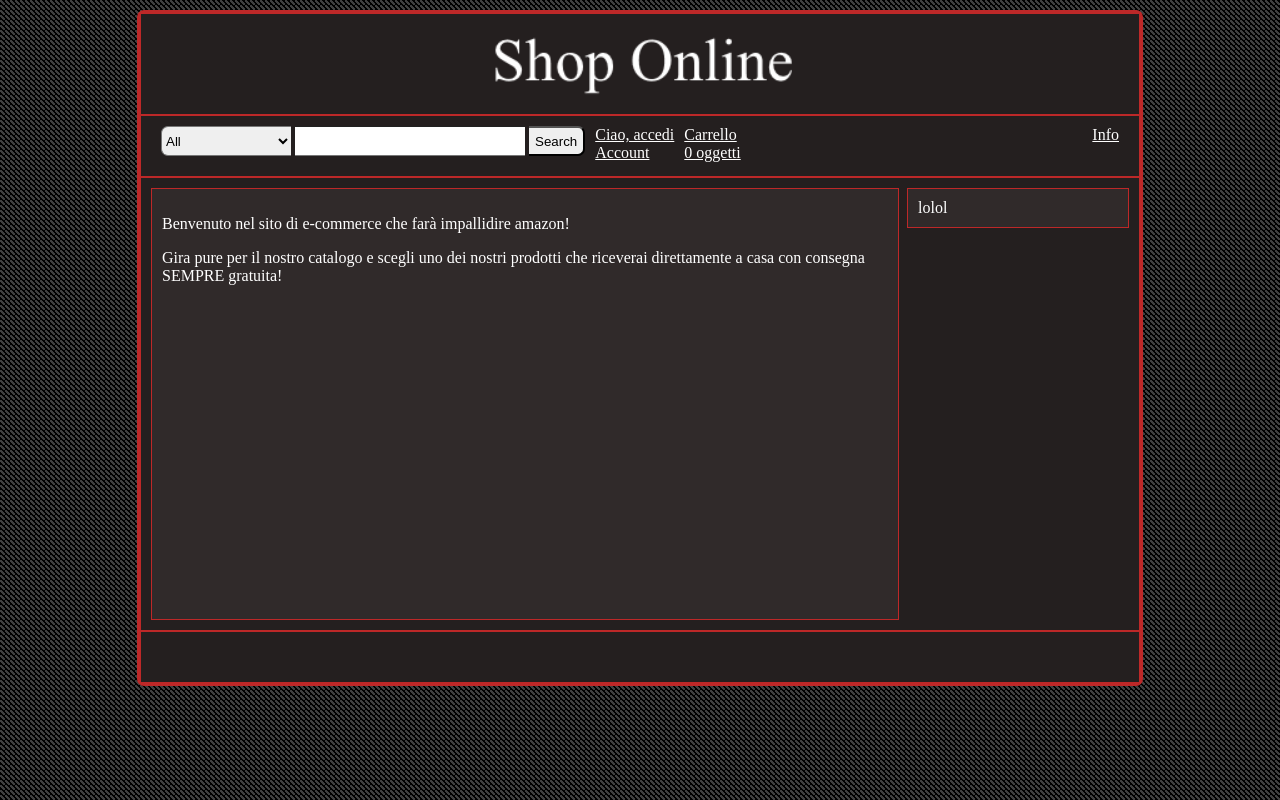
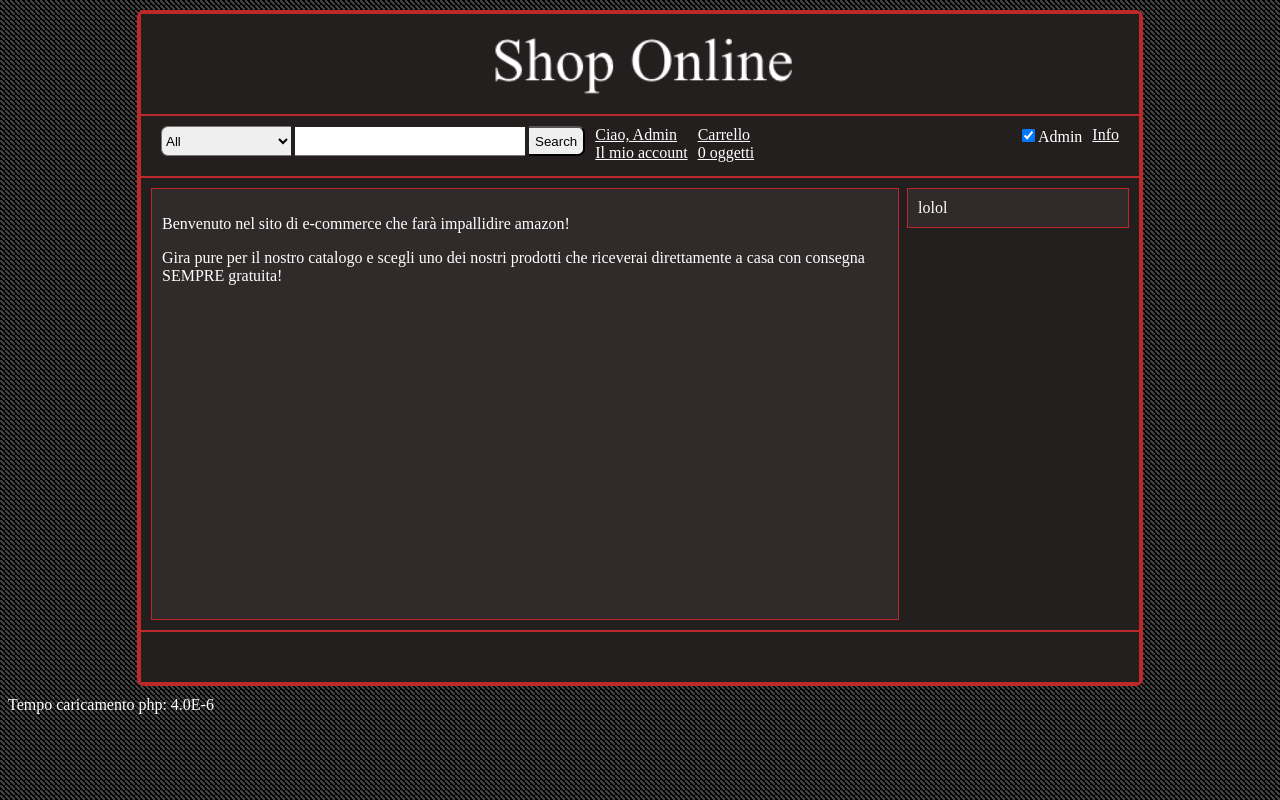
Before and after one commit to LuigiFiorelli91/UnicaProgettoAmm, a PHP site: page / in a window 1280 px wide. Run offline with PHP 8.4, Linux system fonts and the light colour scheme; tables that the repository leaves empty hold one stand-in row (values such as "Sample post"); some libraries are stand-ins or nearby versions.

Commit message:
Miglioramento del database e aggiunta base dell'admin

```diff
--- a/base/header.php
+++ b/base/header.php
@@ -45,9 +45,24 @@
                         <input type="button" class="searchButton" value="Search" onclick="doFilterSearch()">
                      <!--</form>-->
                 </div>
-                <div class="menu menuSx"><a href="?page=account">Ciao, accedi<br>Account</a></div>
-                <div class="menu menuSx"><a href="?page=account">Carrello<br>0 oggetti</a></div>
+
+                <?php
+                    if($G_login["login"]){
+                        //echo $G_login["user"];
+                        echo '<div class="menu menuSx"><a href="?page=account">Ciao, '.$G_login["user"].'<br>Il mio account</a></div>';
+                    }else{
+                        //echo "Ospite";
+                        echo '<div class="menu menuSx"><a href="?page=account">Ciao, accedi<br>Il mio account</a></div>';
+                    }
+                ?>
+
                 <div class="menu menuDx"><a href="?page=info">Info</a></div>
+                <div class="menu menuSx"><a href="?page=carr">Carrello<br>0 oggetti</a></div>
+                <?php
+                    if($G_login["perm"]<=0){
+                        echo '<div class="menu menuDx"><input name="adminCheck" type="checkbox" value="adminCheck" checked="checked"/>Admin</div>';
+                    }
+                ?>
             </div>
             <div id="divCont"> <!-- Finisce nel footer -->
 
--- a/class/Search.php
+++ b/class/Search.php
@@ -1,6 +1,5 @@
 <?php
 /**
- * Description of Search
  *
  * @author Luigi Fiorelli
  */
@@ -44,7 +43,7 @@ class Search {
             if($categoriaV!=-1) { //Aggiunta della condizione per la scelta della categoria
                 $query = $query." and (sottocategoria.categoria = ".$categoriaV." and sottocategoria.id_s = soca_og.id_s and soca_og.id_o = oggetto.id_o)";
             }
-
+            if($keyV=="all") $query = "select oggetto.id_o from oggetto";
             $result = $this->mysqli->query($query); //Esecuzione della query
 
              /* Caricamento prodotti */
--- a/css/style.css
+++ b/css/style.css
@@ -4,8 +4,10 @@
 */
 
 body{
+    background-color: #000000;
     background-image: url(../img/back1.png);
     background-repeat: repeat;
+    background-attachment: fixed;
     color: #fff;
 }
 a{
--- a/fun/login.php
+++ b/fun/login.php
@@ -1,5 +1,15 @@
 <?php
-    $G_login["login"] = false;
+
+    /*Indica i permessi che hai a disposizione
+     * 0=admin generale
+     * 6=utente registrato
+     * 9=visitatore
+     */
     $G_login["perm"] = 0;
-    $G_login["user"] = "Ospite";
+    $G_login["user"] = "Admin"; /**/
+    if($G_login["perm"]<8) {
+        $G_login["login"] = true; /*Indica se sei loggato o meno*/
+    } else {
+        $G_login["login"] = false;
+    }
 ?>
--- a/fun/stringValidator.php
+++ b/fun/stringValidator.php
@@ -2,4 +2,8 @@
     function stringValidator($s){
         return $s;
     }
+    function intValidator($i){
+
+        return $i;
+    }
 ?>
--- a/index.php
+++ b/index.php
@@ -1,12 +1,18 @@
 <?php
+    $G_time = microtime();
     /*
      * Controller dell'applicazione
      */
     include_once("config/config.php");
     include_once("fun/login.php");
+    include_once("fun/StringValidator.php");
     include_once("class/ListCategorie.php");
     include_once("class/Categoria.php");
     include_once("class/Db.php");
+
+    /*Login*/
+
+    /*Fine login*/
 
     //Pagina richiesta
     if(isset($_REQUEST["page"])){
@@ -56,18 +62,32 @@
         break;
         case "product":
             include_once("class/Prodotto.php");
-            $G_obj_id = $_REQUEST["obj"];
+            $G_obj_id = intValidator($_REQUEST["obj"]);
             $G_obj = new Prodotto();
-            $G_obj->load($G_obj_id);
+            $G_obj->load($G_obj_id); //Carico l'oggetto
+            $G_obj->aggVis(); //Aggiorno il contatore delle visite all'oggetto
             $G_title = $G_obj->getNome();
             include_once("base/header.php");
             include_once("page/oggetto.php");
         break;
+        case "account":
+            $G_title = "Account ".$G_login["user"];
+            include_once("base/header.php");
+            include_once("page/account.php");
+        break;
+        case "carr":
+            $G_title = "Carrello";
+            include_once("base/header.php");
+            include_once("page/carrello.php");
+        break;
         default:
-            $G_title = "Errore 404; pagina non trovata";
+            $G_title = "Errore 404, pagina non trovata";
             include_once("base/header.php");
             include_once("page/404.php");
         break;
     }
     include_once("base/footer.php");
+
+    /*Timestamp*/
+    echo "Tempo caricamento php: ".(microtime()-$G_time);
 ?>
--- /dev/null
+++ b/page/mostPopular.php
@@ -0,0 +1,3 @@
+<?php
+trololol
+?>
--- a/page/oggetto.php
+++ b/page/oggetto.php
@@ -17,4 +17,8 @@
     <p>
         Descrizione: <?php echo $G_obj->getDescrizione(); ?>
     </p>
+    <p>
+        <input type="text" value="1">
+        <input type="button" value="Aggiungi al carrello">
+    </p>
 </div>
```
Also changed, not shown: class/Prodotto.php (+9 -0 lines), other/db.sql (+18 -0 lines), other/dbTest.sql (+21 -0 lines).
